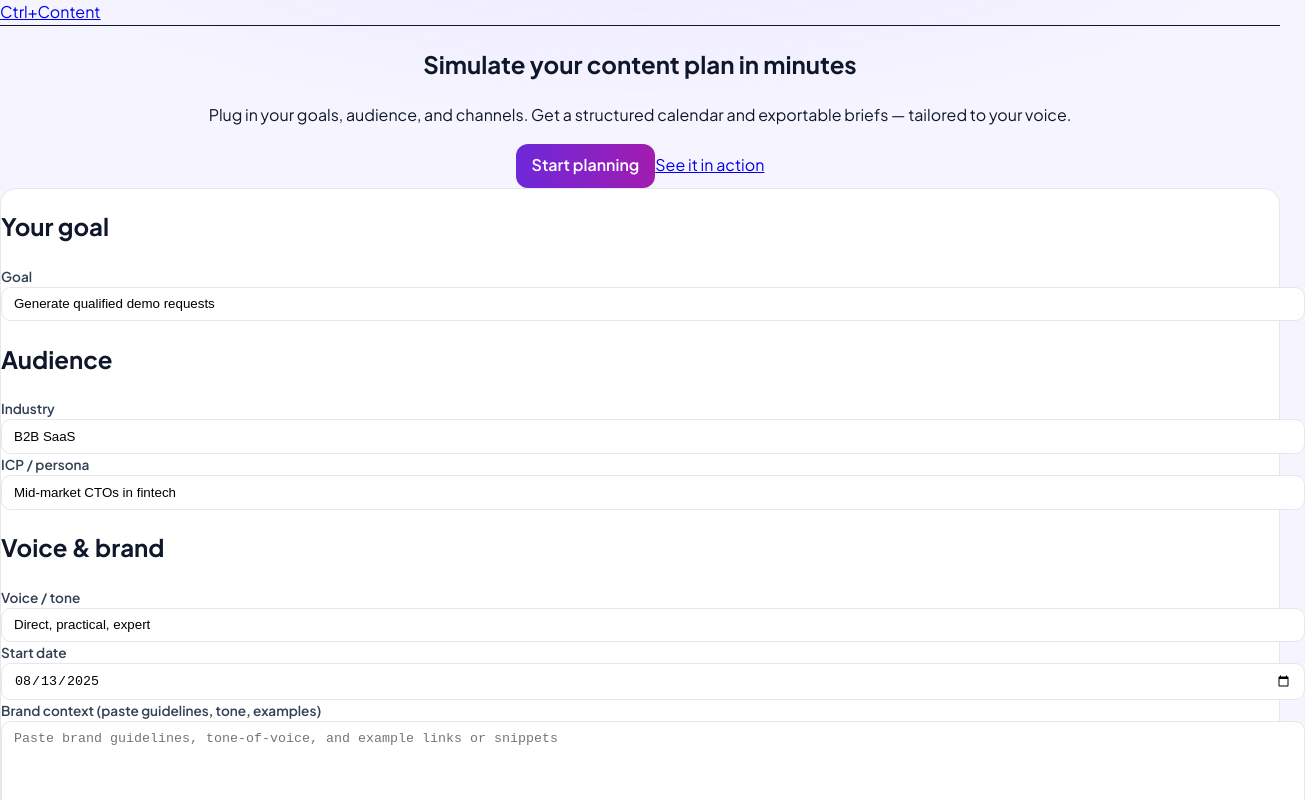
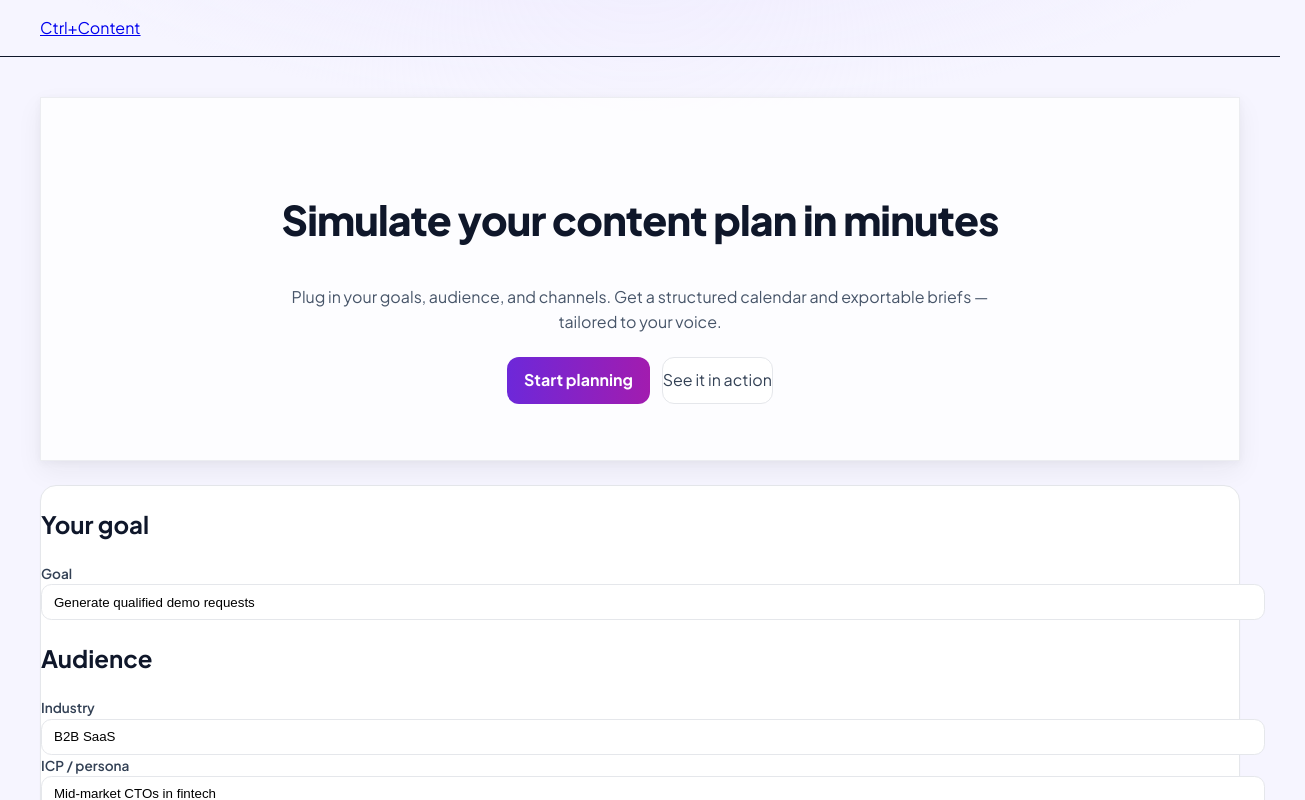
Before and after one commit to ctrlcontent/b2b-content-strategist, a Next.js app: page / in a window 1280 px wide. Shown: the top 800 px of the page, 1305 px wide, since content can reach past the window. Built offline with nearby package versions, Linux system fonts and the light colour scheme.

Commit message:
UX: centered container, glass hero, sticky header/toolbar, 2-col plan grid

```diff
--- a/app/components/Header.js
+++ b/app/components/Header.js
@@ -3,8 +3,8 @@ import Link from "next/link";
 
 export default function Header() {
   return (
-    <header className="sticky top-0 z-40 bg-white/70 backdrop-blur border-b">
-      <div className="mx-auto max-w-7xl h-14 px-6 md:px-8 flex items-center justify-between">
+    <header className="cc-sticky bg-white/70 backdrop-blur border-b">
+      <div className="cc-container cc-flex-between cc-header">
         <Link href="/" className="inline-flex items-center gap-2">
           <span className="block h-2.5 w-2.5 rounded-full bg-gradient-to-r from-violet-600 to-fuchsia-600" />
           <span className="font-semibold tracking-tight text-slate-900">
--- a/app/components/PlanView.js
+++ b/app/components/PlanView.js
@@ -36,8 +36,8 @@ export default function PlanView({ calendar, onBrief }) {
             </div>
           </div>
 
-          {/* Items grid: 1 col on mobile, 2 cols on lg */}
-          <div className="grid gap-5 md:gap-6 lg:grid-cols-2">
+          {/* Items grid: 1 col on mobile, 2 cols on desktop via our utility */}
+          <div className="cc-grid-2">
             {w.items?.map((it, i) => (
               <div
                 key={i}
--- a/app/globals.css
+++ b/app/globals.css
@@ -2,32 +2,47 @@
 @tailwind components;
 @tailwind utilities;
 
-/* Brand tokens */
+/* ---------- Brand tokens ---------- */
 :root{
-  --cc-bg:#F6F5FF;           /* soft lavender */
-  --cc-ink:#0F172A;          /* slate-900 */
-  --cc-muted:#64748B;        /* slate-500 */
-  --cc-card:#FFFFFF;         /* white */
-  --cc-border:#E5E7EB;       /* gray-200 */
-  --cc-primary:#6D28D9;      /* violet-700 */
-  --cc-primary-2:#A21CAF;    /* fuchsia-700 */
+  --cc-bg:#F6F5FF;
+  --cc-ink:#0F172A;
+  --cc-card:#FFFFFF;
+  --cc-border:#E5E7EB;
+  --cc-primary:#6D28D9;
+  --cc-primary-2:#A21CAF;
 }
 
+/* Page background with soft glow */
 html,body{height:100%}
 body{
-  margin:0;
-  color:var(--cc-ink);
+  margin:0;color:var(--cc-ink);
   background:
-    radial-gradient(1200px 400px at 50% -100px, #ede9fe 0, rgba(237,233,254,0) 60%),
+    radial-gradient(1200px 420px at 50% -120px, #ede9fe 0, rgba(237,233,254,0) 55%),
     var(--cc-bg);
   -webkit-font-smoothing:antialiased;
   -moz-osx-font-smoothing:grayscale;
 }
 
-/* Pretty button */
+/* ---------- Components ---------- */
+.card{
+  background:var(--cc-card);
+  border:1px solid var(--cc-border);
+  border-radius:1rem;
+  box-shadow:0 1px 2px rgba(0,0,0,.04);
+}
+
+.glass{
+  background:rgba(255,255,255,.78);
+  border:1px solid rgba(229,231,235,.7);
+  box-shadow:
+    0 10px 25px rgba(27,27,42,.06),
+    0 2px 8px rgba(27,27,42,.04);
+}
+
+/* Buttons */
 .btn{
   display:inline-flex;align-items:center;justify-content:center;
-  padding:.6rem 1rem;font-weight:600;color:#fff;border:0;border-radius:.75rem;
+  padding:.7rem 1.05rem;font-weight:700;color:#fff;border:0;border-radius:.75rem;
   background-image:linear-gradient(90deg,var(--cc-primary),var(--cc-primary-2));
   cursor:pointer;transition:filter .15s ease, transform .1s ease;
   text-decoration:none;
@@ -35,34 +50,69 @@ body{
 .btn:hover{filter:brightness(1.06); transform:translateY(-1px)}
 .btn:disabled{opacity:.6;cursor:not-allowed}
 
-/* Card */
-.card{
-  background:var(--cc-card);
-  border:1px solid var(--cc-border);
-  border-radius:1rem;
-  box-shadow:0 1px 2px rgba(0,0,0,.04);
+.ghost-btn{
+  display:inline-flex;align-items:center;justify-content:center;
+  border:1px solid var(--cc-border);border-radius:.75rem;color:#334155;
+  background:#fff;transition:background .15s ease, border-color .15s ease;
+  text-decoration:none;
 }
+.ghost-btn:hover{background:#fafafa;border-color:#d1d5db}
 
-/* Compact tag */
+/* Chips (tag pills) */
 .chip{
   display:inline-flex;align-items:center;gap:.4rem;
   padding:.25rem .55rem;border:1px solid var(--cc-border);
-  border-radius:999px;font-size:.75rem;color:#475569; /* slate-600 */
-  background:#fff;
+  border-radius:999px;font-size:.75rem;color:#475569;background:#fff;
 }
 
 /* Inputs */
 .label{font-size:.85rem;font-weight:600;color:#334155}
 .input,.textarea{
-  width:100%;padding:.55rem .75rem;border:1px solid var(--cc-border);
-  border-radius:.6rem;outline:none;background:#fff;
+  width:100%;padding:.6rem .75rem;border:1px solid var(--cc-border);
+  border-radius:.65rem;background:#fff;outline:none;
 }
 .input:focus,.textarea:focus{box-shadow:0 0 0 3px rgba(109,40,217,.12);border-color:#a78bfa}
 .textarea{min-height:140px}
 
-/* Subtle global type rhythm */
+/* Type rhythm */
 body { line-height: 1.55; }
 
-/* Table styling boost */
-table { font-size: 0.875rem; }
-th, td { vertical-align: top; }
+/* Safety if any table remains somewhere */
+table{font-size:.875rem}
+th,td{vertical-align:top}
+
+/* ===== Ctrl+Content mini layout system (no Tailwind dependency for layout) ===== */
+
+/* Centered page container */
+.cc-container {
+  max-width: 1200px;
+  margin: 0 auto;
+  padding-left: 24px;
+  padding-right: 24px;
+}
+
+/* Flex helpers */
+.cc-flex-between { display:flex; align-items:center; justify-content:space-between; }
+.cc-header { height:56px; }
+
+/* Sticky header + toolbar */
+.cc-sticky { position: sticky; top: 0; z-index: 40; }
+.cc-toolbar { position: sticky; top: 56px; z-index: 30; }
+
+/* Grid (two columns on desktop) */
+.cc-grid-2 { display: grid; gap: 24px; }
+@media (min-width: 1024px) {
+  .cc-grid-2 { grid-template-columns: 1fr 1fr; }
+}
+
+/* Spacing utilities */
+.cc-py-40 { padding-top: 40px; padding-bottom: 40px; }
+.cc-mt-24 { margin-top: 24px; }
+.cc-mb-24 { margin-bottom: 24px; }
+
+/* Text helpers */
+.cc-h1 { font-size: clamp(32px, 3.2vw, 44px); font-weight: 800; letter-spacing: -0.02em; }
+.cc-lead { color:#475569; max-width: 720px; margin-inline:auto; }
+
+/* Make hero look balanced inside the centered container */
+.glass > .cc-inner { padding: 56px 0; }
--- a/app/layout.js
+++ b/app/layout.js
@@ -20,14 +20,19 @@ export default function RootLayout({ children }) {
     <html lang="en">
       <body className={font.className}>
         <Header />
+        {/* Centered, wide container using our CSS utilities */}
+        <main className="cc-container cc-py-40">{children}</main>
 
-        {/* Centered, wide container */}
-        <main className="mx-auto max-w-7xl px-6 md:px-8 py-10">
-          {children}
-        </main>
-
-        <footer className="border-t mt-20">
-          <div className="mx-auto max-w-7xl px-6 md:px-8 py-10 text-center text-sm text-slate-500">
+        <footer className="border-t cc-mt-24">
+          <div
+            className="cc-container"
+            style={{
+              padding: "28px 0",
+              textAlign: "center",
+              fontSize: "0.9rem",
+              color: "#64748B",
+            }}
+          >
             Built with ❤️ by Ctrl+Content
           </div>
         </footer>
--- a/app/page.js
+++ b/app/page.js
@@ -111,7 +111,7 @@ export default function Home() {
   return (
     <>
       {/* HERO */}
-      <section className="mb-12">
+      <section className="cc-mb-24">
         <div className="glass relative overflow-hidden rounded-3xl">
           <div
             className="absolute inset-0 opacity-[0.35] pointer-events-none"
@@ -120,22 +120,15 @@ export default function Home() {
                 "radial-gradient(1200px 420px at 50% -380px, #ede9fe 0, rgba(237,233,254,0) 60%)",
             }}
           />
-          <div className="relative px-6 md:px-12 py-14 md:py-20 text-center">
-            <h1 className="text-4xl md:text-5xl font-extrabold tracking-tight">
-              Simulate your content plan in minutes
-            </h1>
-            <p className="mt-4 text-slate-600 max-w-2xl mx-auto">
+          <div className="cc-container cc-inner text-center">
+            <h1 className="cc-h1">Simulate your content plan in minutes</h1>
+            <p className="cc-lead" style={{marginTop:'12px'}}>
               Plug in your goals, audience, and channels. Get a structured calendar and
               exportable briefs — tailored to your voice.
             </p>
-            <div className="mt-7 flex items-center justify-center gap-3">
+            <div style={{marginTop:'22px', display:'flex', gap:'12px', justifyContent:'center'}}>
               <Link href="#planner" className="btn">Start planning</Link>
-              <Link
-                href="#how-it-works"
-                className="ghost-btn px-4 py-2 text-sm"
-              >
-                See it in action
-              </Link>
+              <Link href="#how-it-works" className="ghost-btn px-4 py-2 text-sm">See it in action</Link>
             </div>
           </div>
         </div>
@@ -246,10 +239,19 @@ export default function Home() {
         </form>
       </section>
 
-      {/* DOWNLOADS TOOLBAR */}
+      {/* DOWNLOADS TOOLBAR (centered + sticky under header) */}
       {calendar && (
-        <div className="sticky top-14 z-30 mt-6 -mx-6 md:-mx-8 px-6 md:px-8 py-3 bg-[rgba(246,245,255,.9)] backdrop-blur border-y">
-          <div className="mx-auto max-w-7xl flex items-center gap-3">
+        <div
+          className="cc-toolbar cc-mt-24"
+          style={{
+            background: "rgba(246,245,255,.92)",
+            backdropFilter: "blur(6px)",
+            borderTop: "1px solid #E5E7EB",
+            borderBottom: "1px solid #E5E7EB",
+            padding: "10px 0",
+          }}
+        >
+          <div className="cc-container" style={{ display: "flex", alignItems: "center", gap: "12px" }}>
             <h3 className="font-semibold">Plan</h3>
 
             <button
@@ -311,8 +313,10 @@ export default function Home() {
               Download CSV
             </button>
 
-            <button
-              onClick={() => {
+            <a
+              href="#"
+              onClick={(e) => {
+                e.preventDefault();
                 try {
                   const ics = buildICS(calendar, form.startDate);
                   const blob = new Blob([ics], { type: "text/calendar;charset=utf-8;" });
@@ -324,21 +328,21 @@ export default function Home() {
                   a.click();
                   a.remove();
                   URL.revokeObjectURL(url);
-                } catch (e) {
-                  alert("Could not build ICS: " + (e?.message || e));
+                } catch (err) {
+                  alert("Could not build ICS: " + (err?.message || err));
                 }
               }}
               className="ghost-btn px-3 py-1.5 text-sm"
             >
               Download ICS
-            </button>
+            </a>
           </div>
         </div>
       )}
 
       {/* PLAN CARDS */}
       {calendar && (
-        <div className="mt-6">
+        <div className="cc-mt-24">
           <PlanView
             calendar={calendar}
             onBrief={async (_week, _i, item) => {
@@ -393,8 +397,8 @@ export default function Home() {
         </div>
       )}
 
-      {/* HOW IT WORKS (simple, optional anchor target) */}
-      <section id="how-it-works" className="mt-16">
+      {/* HOW IT WORKS */}
+      <section id="how-it-works" className="cc-mt-24">
         <div className="card p-8">
           <h3 className="text-2xl font-semibold tracking-tight mb-3">How it works</h3>
           <ol className="grid gap-3 list-decimal ml-5 text-slate-700">
```
